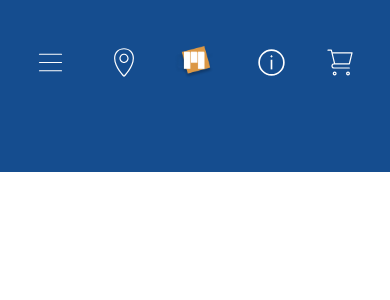
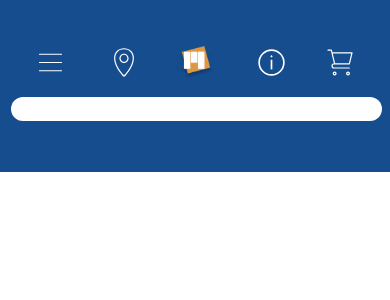
Before and after one commit to JacobMutale1808/micmar, a Next.js app: page / in a window 390 px wide. Shown: the top 300 px of the page. Built offline with nearby package versions, Linux system fonts and the light colour scheme.

Commit message:
Mobile search bar started

```diff
--- a/app/components/NavBar/mobile/MobileMenuItems.tsx
+++ b/app/components/NavBar/mobile/MobileMenuItems.tsx
@@ -1,13 +1,14 @@
 import React from 'react'
 import Image from 'next/image'
 import Link from 'next/link'
-
 
 import MapIcon from '@/public/icons/map.svg'
 import InfoIcon from '@/public/icons/info-icon.svg'
 import CartIcon from '@/public/icons/cart-icon.svg'
 import HomeIcon from '@/public/icons/mobile-icon.png'
+
 import PopOverMenu from './PopOverMenu'
+import SearchBar from './SearchBar'
 
 
 
@@ -48,9 +49,7 @@ const MobileMenuItems = function () {
                     />
                 </Link>
             </div>
-            <div>
-
-            </div>
+            <SearchBar />
         </div>
     );
 }
--- /dev/null
+++ b/app/components/NavBar/mobile/SearchBar.tsx
@@ -0,0 +1,10 @@
+const SearchBar = () => {
+    return <div className='pl-[11px] pr-[8px] pb-[33px] pt-[18px]'>
+        <input type="text" className='w-[100%] rounded-mobile-search' />
+        <button className="bg-secondary rounded-mobile-search-button">
+
+        </button>
+    </div>
+}
+
+export default SearchBar
--- a/tailwind.config.js
+++ b/tailwind.config.js
@@ -23,6 +23,10 @@ module.exports = {
       backgroundImage: {
         'home-logo':'url("/icons/mobile-icon.png")'
       },
+      borderRadius: {
+        'mobile-search':'20px',
+        'mobile-search-button': '0px, 20px, 20px, 0px'
+      }
     },
   },
   plugins: [],
```
